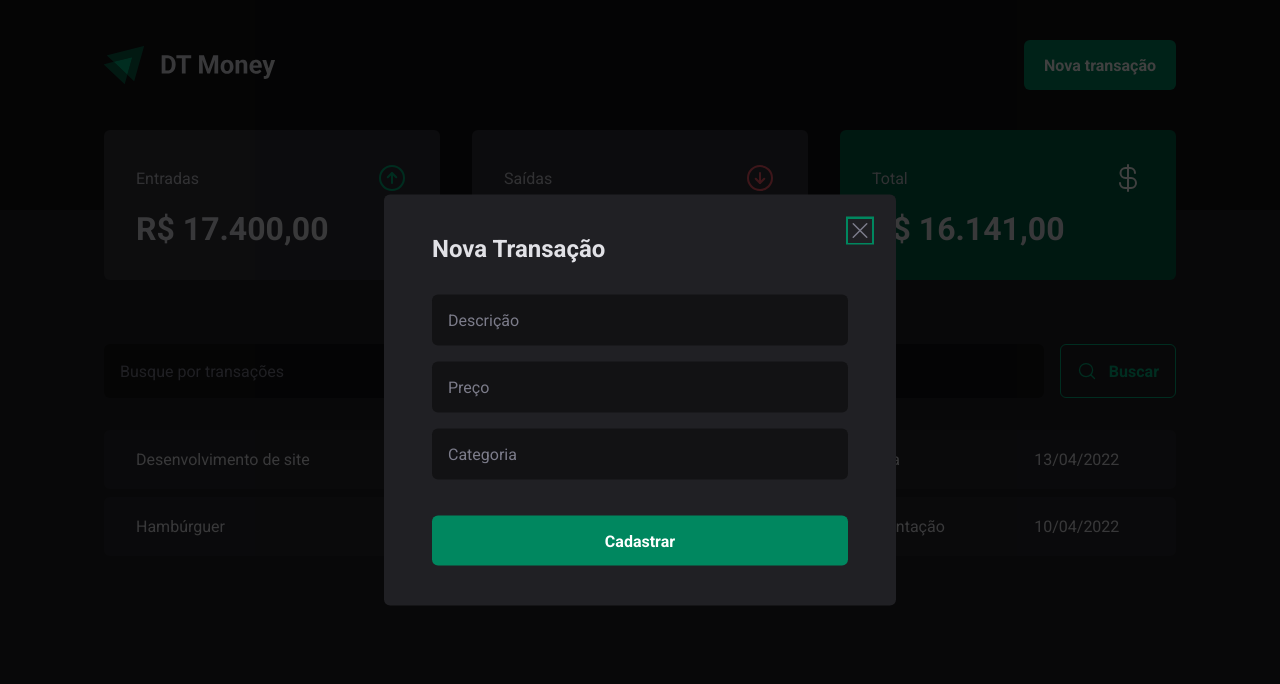
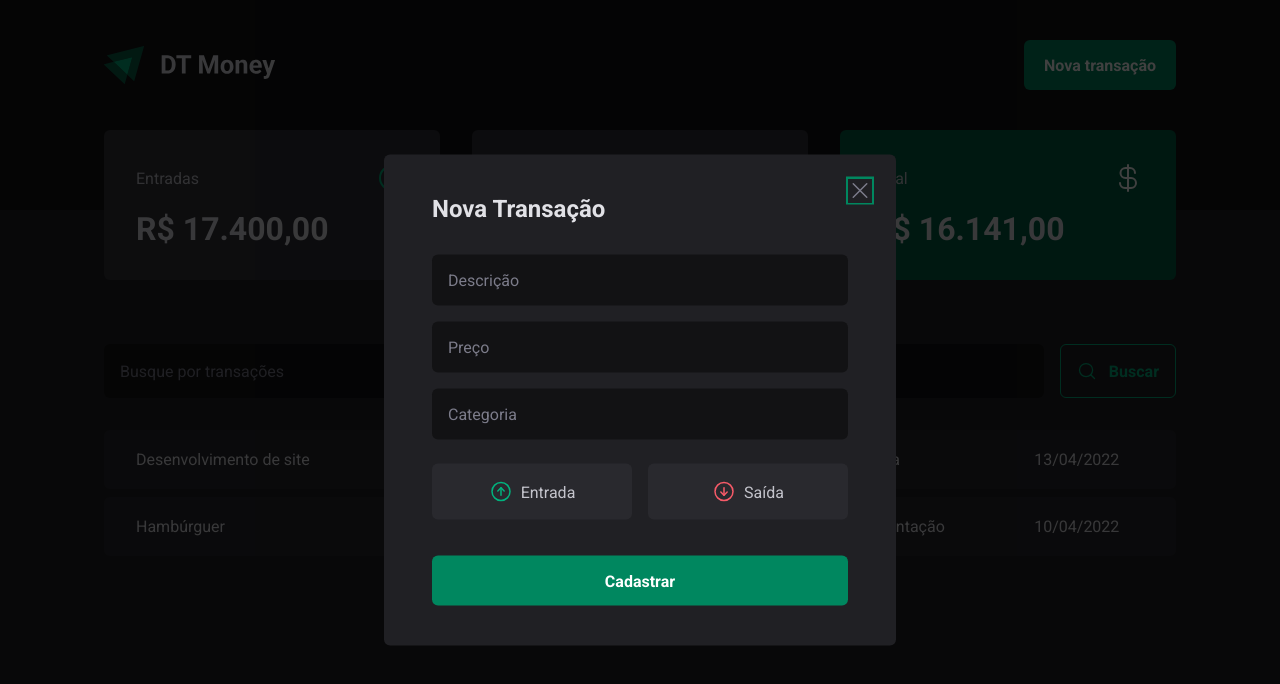
Before and after one commit to WD-GabrielKenji/Ignite-DtMoney2.0, a React (Vite) app: page / in a window 1280 px wide. Both pictures are taken after a click on the button "Nova transação". Shown: the top 684 px of the page. Built offline with nearby package versions, Linux system fonts and the light colour scheme.

Commit message:
:sparkles: feat: Botão entrada e saída no modal de transação

```diff
--- a/src/Components/NewTransactionModal/index.tsx
+++ b/src/Components/NewTransactionModal/index.tsx
@@ -1,7 +1,7 @@
 import * as Dialog from '@radix-ui/react-dialog';
 
-import { X } from "phosphor-react";
-import { CloseButton, Content, Overlay } from './styles';
+import { ArrowCircleDown, ArrowCircleUp, X } from "phosphor-react";
+import { CloseButton, Content, Overlay, TransactionType, TransactionTypeButton } from './styles';
 
 export function NewTransactionModal() {
   return (
@@ -20,6 +20,17 @@
           <input type="number" placeholder="Preço" required />
           <input type="text" placeholder="Categoria" required />
 
+          <TransactionType>
+            <TransactionTypeButton variant="income">
+              <ArrowCircleUp size={24} />
+              Entrada
+            </TransactionTypeButton>
+            <TransactionTypeButton variant="outcome">
+              <ArrowCircleDown size={24} />
+              Saída
+            </TransactionTypeButton>
+          </TransactionType>
+
           <button type="submit">
             Cadastrar
           </button>
--- a/src/Components/NewTransactionModal/styles.ts
+++ b/src/Components/NewTransactionModal/styles.ts
@@ -51,6 +51,33 @@
   }
 `;
 
+export const TransactionType = styled.div`
+  display: grid;
+  grid-template-columns: repeat(2, 1fr);
+  margin-top: 0.5rem;
+  gap: 1rem;
+`;
+
+interface TransactionTypeButtonProps {
+  variant: 'income' | 'outcome';
+}
+
+export const TransactionTypeButton = styled.button<TransactionTypeButtonProps>`
+  display: flex;
+  justify-content: center;
+  align-items: center;
+  padding: 1rem;
+  gap: 0.5rem;
+  border: 0;
+  border-radius: 6px;
+  background: ${props => props.theme["gray-700"]};
+  color: ${props => props.theme["gray-300"]};
+  cursor: pointer;
+  svg {
+    color: ${props => props.variant === 'income' ? props.theme["green-300"] : props.theme["red-300"]};
+  }
+`;
+
 export const CloseButton = styled(Dialog.Close)`
   position: absolute;
   top: 1.5rem;
```
